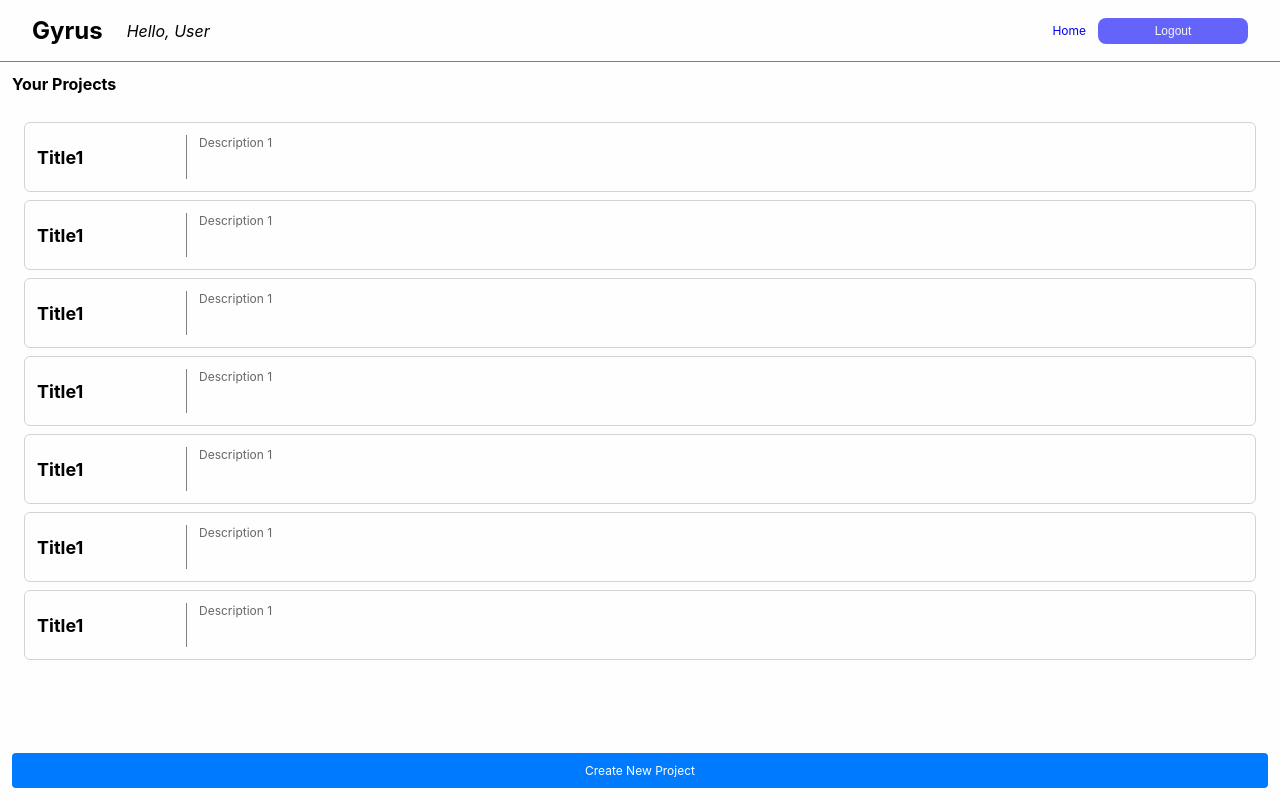
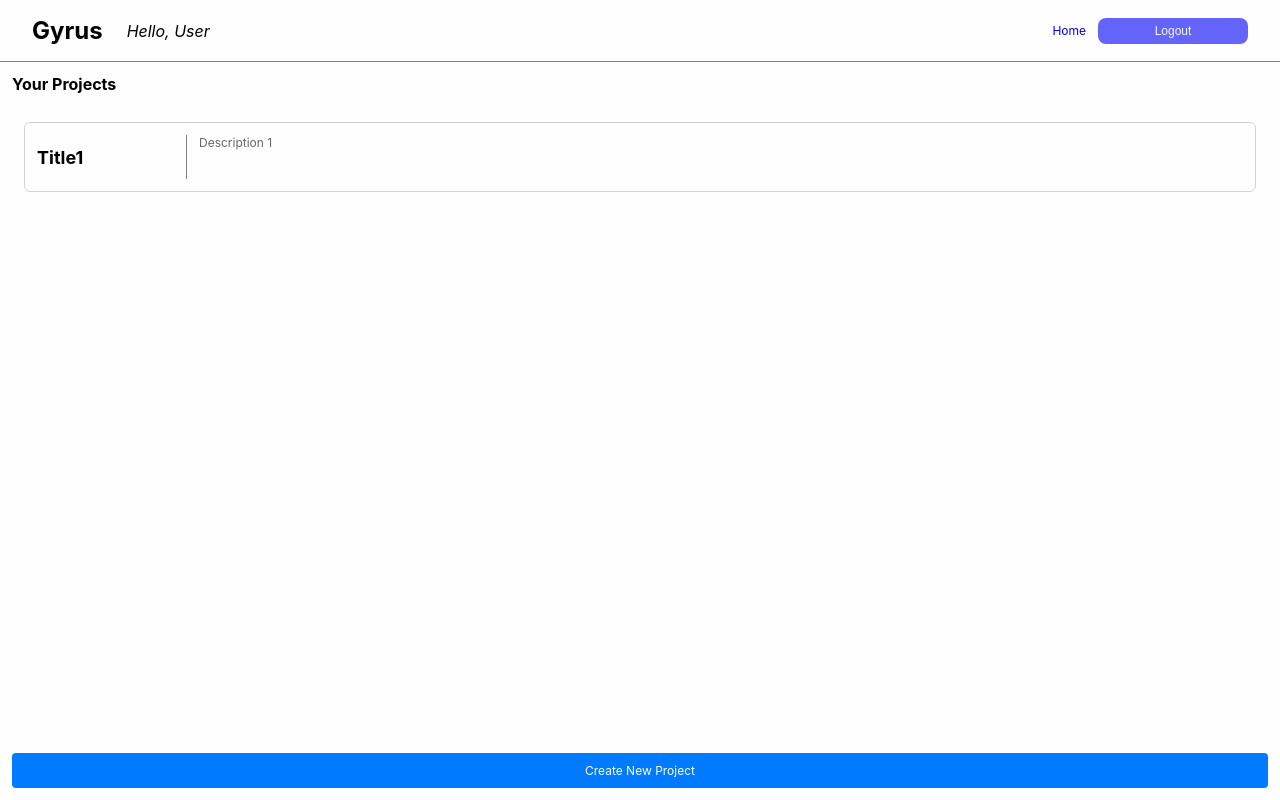
Before and after one commit to AVIRENI-CHANDAN/gyrus-in-scene-ad, a React (Create React App) app in the folder frontend/: page /home in a window 1280 px wide. Built offline with nearby package versions, Linux system fonts and the light colour scheme; no server answers; the HTML template or start-up script is replaced by a standard one.

Commit message:
Unnecessary things removed

```diff
--- a/frontend/src/components/ProjectList/ProjectList.js
+++ b/frontend/src/components/ProjectList/ProjectList.js
@@ -5,12 +5,7 @@ import styles from './ProjectList.module.scss';
 class ProjectList extends React.Component {
   constructor(props) {
     super(props);
-    this.projects = [{ name: "Title1", description: "Description 1" }, { name: "Title1", description: "Description 1" }, { name: "Title1", description: "Description 1" }, { name: "Title1", description: "Description 1" }, { name: "Title1", description: "Description 1" }, { name: "Title1", description: "Description 1" }, { name: "Title1", description: "Description 1" }];
-    this.onCreateProject = this.onCreateProject.bind(this);
-  }
-  onCreateProject(event) {
-    event.preventDefault();
-    console.log("Project create event");
+    this.projects = [{ name: "Title1", description: "Description 1" }];
   }
   render() {
     return (
```
